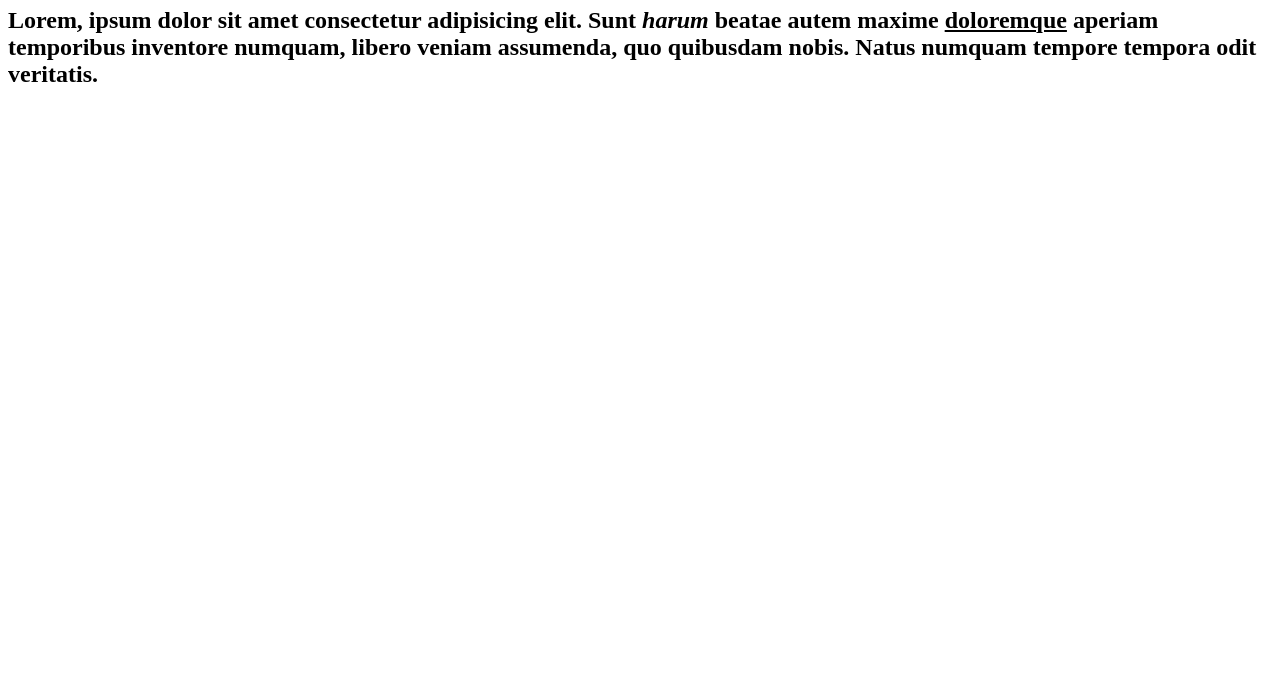
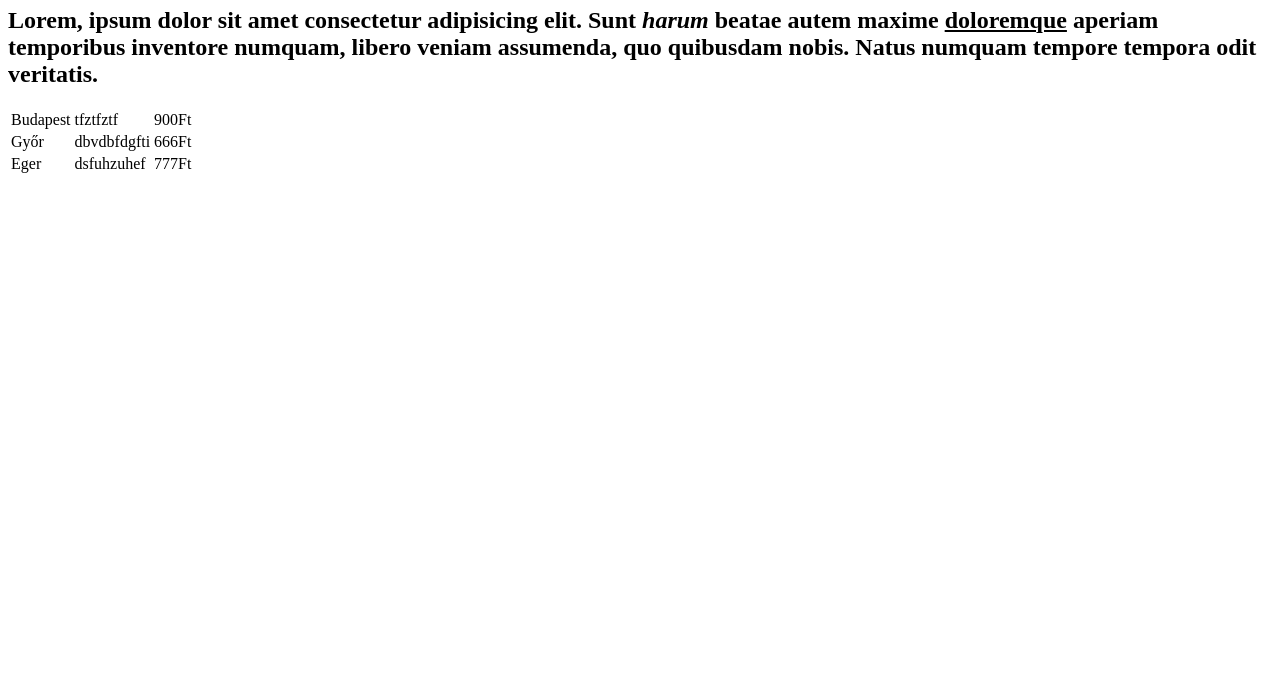
Before and after one commit to SzerencsesLucky/etterem, a plain HTML site: page index.html in a window 1280 px wide. Shown: the part 109-800 px from the top of the page. Drawn offline with Linux system fonts and the light colour scheme.

Commit message:
tablazat

```diff
--- a/index.html
+++ b/index.html
@@ -15,6 +15,23 @@
 	<hr>
 	<h1>Főoldal (díjak)</h1>
 	<h2>Lorem, ipsum dolor sit amet <b>consectetur</b> adipisicing elit. Sunt <i>harum</i> beatae autem maxime <u>doloremque</u> aperiam temporibus inventore numquam, libero veniam assumenda, quo quibusdam nobis. Natus numquam tempore tempora odit veritatis.</h2>
+	<table>
+		<tr>
+			<td>Budapest</td>
+			<td>tfztfztf</td>
+			<td>900Ft</td>
+		</tr>
+		<tr>
+			<td>Győr</td>
+			<td>dbvdbfdgfti</td>
+			<td>666Ft</td>
+		</tr>
+		<tr>
+			<td>Eger</td>
+			<td>dsfuhzuhef</td>
+			<td>777Ft</td>
+		</tr>
+	</table>
 </body>
 
 </html>
```
